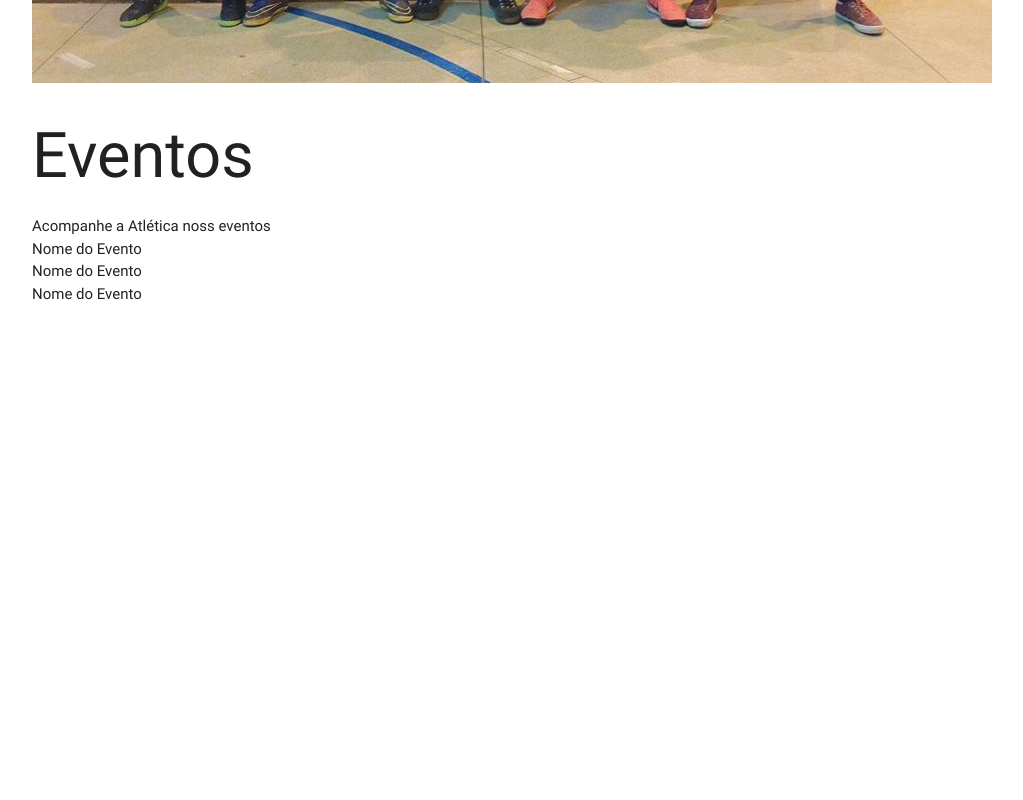
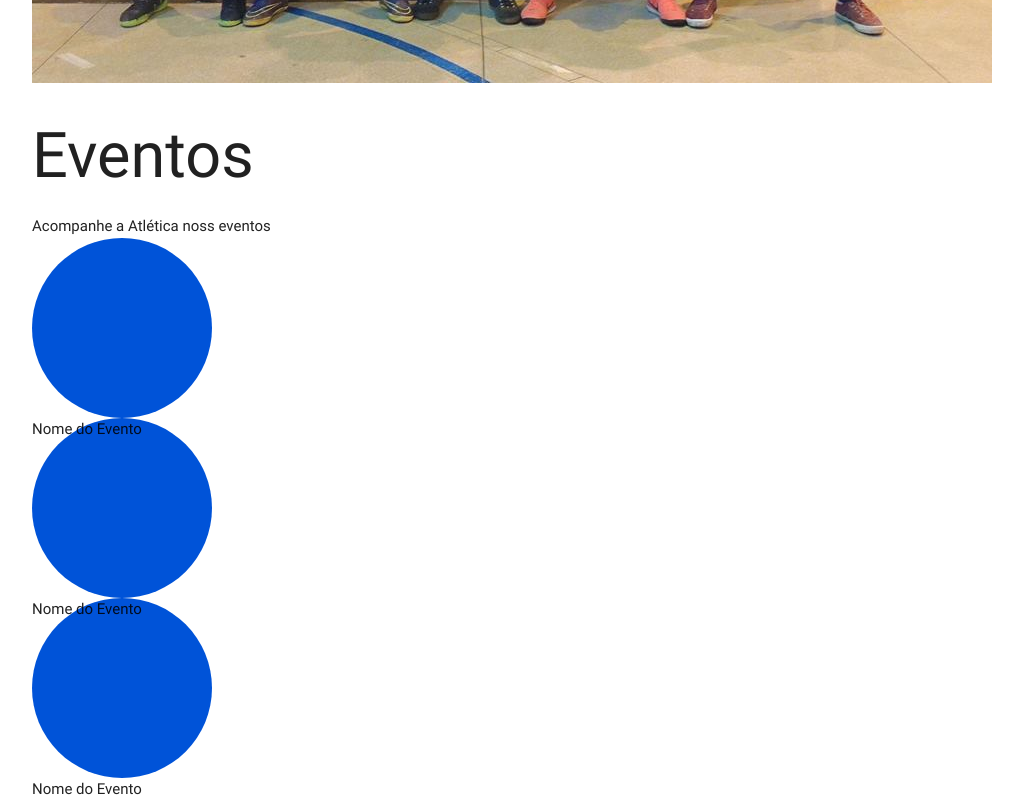
Before and after one commit to jpribart/cavalo_troia, a plain HTML site: page index.html in a window 1280 px wide. Shown: the part 1820-2620 px from the top of the page, without its empty margins (160-1183 px from the left). Before the commit the page ends 2125 px from the top, so only its background shows below. Drawn offline with Linux system fonts and the light colour scheme.

Commit message:
Fim ideia Eventos

```diff
--- a/index.html
+++ b/index.html
@@ -5,7 +5,15 @@
 	<meta charset="utf-8">
 	<style>
 		.eventos-circle{
+			width: 180px;
+			height: 180px;
 
+		}
+		.evento-img{
+			width: 180px;
+			height: 180px;
+			border-radius: 200px;
+			background-color: #0053d8;
 		}
 	</style>
 
@@ -94,5 +102,6 @@
 			</div>
 		</div>
 	</section>
+
 </body>
 </html>
```
